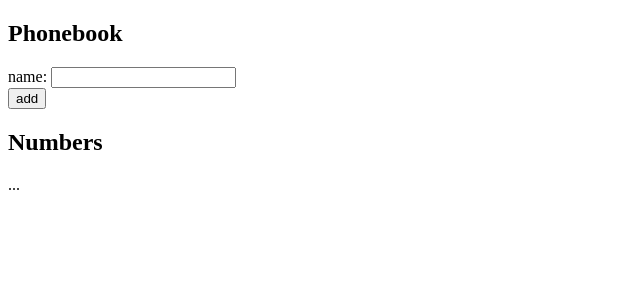
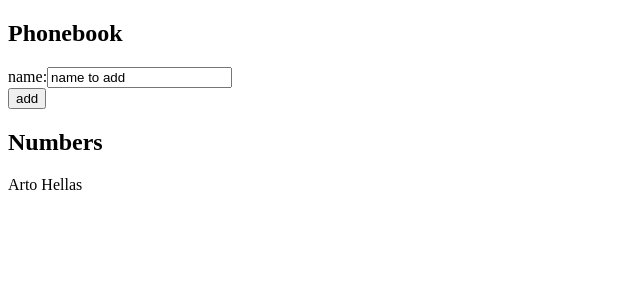
Before and after one commit to andrewdmoore408/full-stack-open-course, a React (Create React App) app in the folder part2/phonebook/: page / in a window 1280 px wide. Shown: the top 300 px of the page, without its empty margins (0-640 px from the left). Built offline with nearby package versions, Linux system fonts and the light colour scheme; the HTML template or start-up script is replaced by a standard one.

Commit message:
Add Contact component; add ability to add a new contact using form

```diff
--- a/part2/phonebook/src/App.js
+++ b/part2/phonebook/src/App.js
@@ -1,24 +1,41 @@
-import { useState } from 'react'
+import { useState } from 'react';
+import Contact from './components/contact';
 
 const App = () => {
   const [ persons, setPersons ] = useState([
     { name: 'Arto Hellas' }
   ]);
-  const [ newName, setNewName ] = useState('');
+  const [ newName, setNewName ] = useState('name to add');
+
+  const handleAddContact = (event) => {
+    event.preventDefault();
+
+    setPersons(persons.concat({name: newName}));
+  };
+
+  const handleNameChange = (event) => {
+    setNewName(event.target.value);
+  };
 
   return (
     <div>
       <h2>Phonebook</h2>
-      <form>
+      <form onSubmit={handleAddContact}>
         <div>
-          name: <input />
+          name:
+          <input
+            value={newName}
+            onChange={handleNameChange}
+          />
         </div>
         <div>
           <button type="submit">add</button>
         </div>
       </form>
       <h2>Numbers</h2>
-      ...
+      <div>
+        {persons.map(person => <Contact key={person.name} name={person.name} />)}
+      </div>
     </div>
   );
 }
--- /dev/null
+++ b/part2/phonebook/src/components/contact.js
@@ -0,0 +1,9 @@
+import React from 'react';
+
+const Contact = ({ name }) => (
+  <p>
+    {name}
+  </p>
+);
+
+export default Contact;
```
